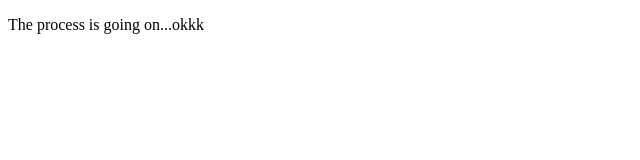
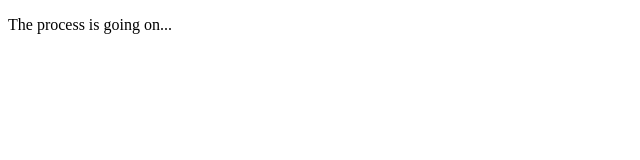
Before and after one commit to Sani05M/CLINICIA, a plain HTML site: page Index.html in a window 1280 px wide. Shown: the full height of the page, 0-640 px from the left. Drawn offline with Linux system fonts and the light colour scheme.

```diff
--- a/Index.html
+++ b/Index.html
@@ -6,6 +6,6 @@
     <title>CLINICIA</title>
 </head>
 <body>
-    <p>The process is going on...okkk</p>
+    <p>The process is going on...</p>
 </body>
 </html></html>
```
